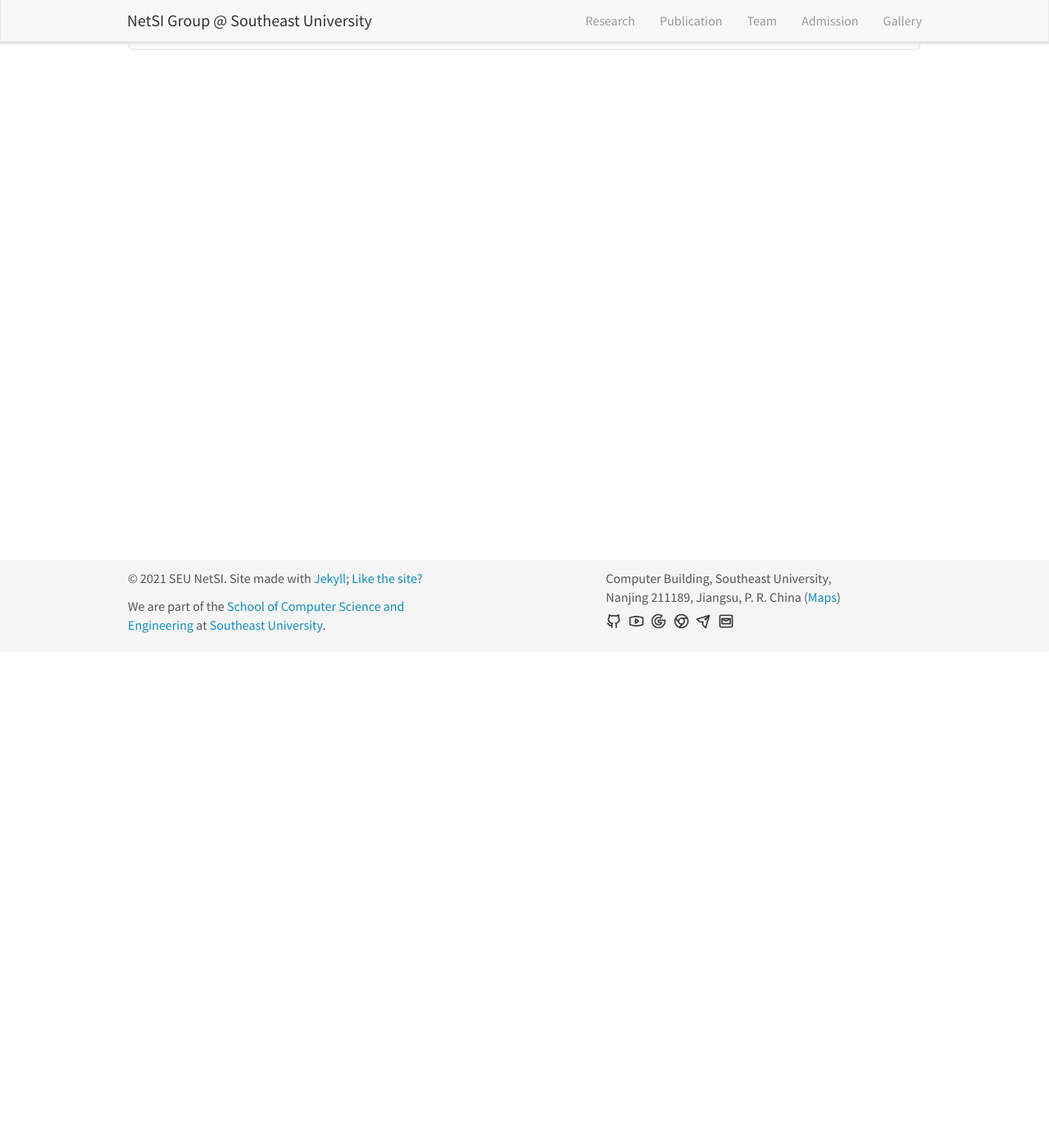
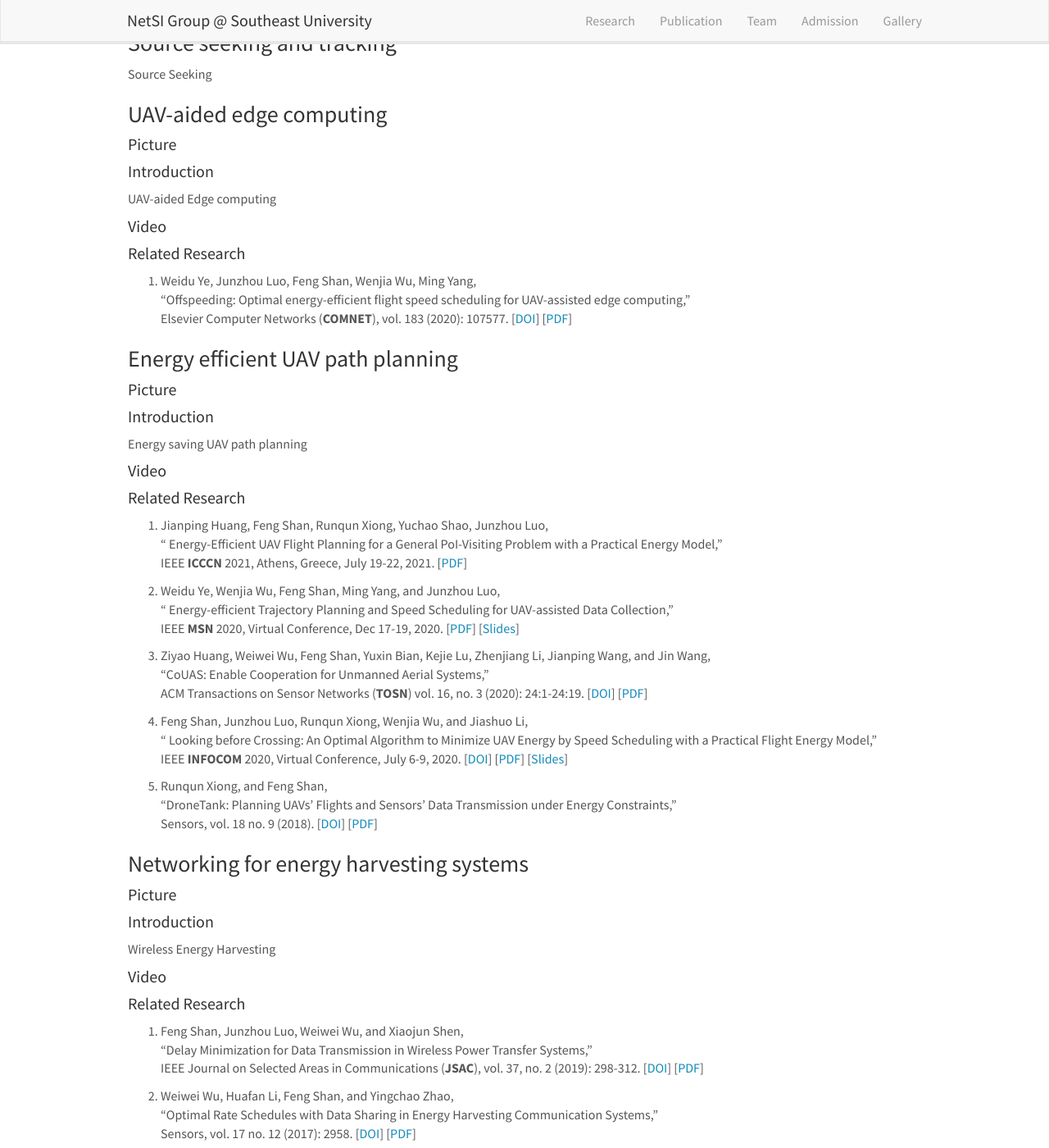
Before and after one commit to SEU-NetSI/seu-netsi.github.io, a Jekyll site: the page built from _pages/research.md, in a window 1280 px wide and 1400 px high, scrolled down 573 px. Shown: the whole window at 82% size. Built offline with Jekyll 4.4.1, drawn with Linux system fonts in a browser that asks for light colours; nearby versions of some CDN libraries; some of the changed text lies outside the part shown.

Commit message:
update research page

```diff
--- a/_pages/research.md
+++ b/_pages/research.md
@@ -8,35 +8,175 @@ permalink: /research/
 
 # Research
 
-{% assign number_printed = 0 %}
-{% for publi in site.data.publist %}
+### Ultra-wideband swarm ranging and locationing
 
-{% assign even_odd = number_printed | modulo: 2 %}
-{% if publi.highlight == 1 %}
+#### Picture
 
-{% if even_odd == 0 %}
-<div class="row">
-{% endif %}
+#### Introduction
+Ultra-wideband swarm ranging and locationing
 
-<div class="col-sm-12 clearfix">
- <div class="well">
-  <pubtit>{{ publi.title }}</pubtit>
-  <img src="{{ site.url }}{{ site.baseurl }}/images/pubpic/{{ publi.image }}" class="img-responsive" width="33%" style="float: left" />
-  <p>{{ publi.description }}</p>
-  <p><em>{{ publi.authors }}</em></p>
- </div>
-</div>
+#### Video
 
-{% assign number_printed = number_printed | plus: 1 %}
+#### Related Research
 
-{% if even_odd == 1 %}
-</div>
-{% endif %}
+0. Feng Shan, Jiaxin Zeng, Zengbao Li, Junzhou Luo, and Weiwei Wu,<br>
+&ldquo; Ultra-Wideband Swarm Ranging,&rdquo; <br>
+IEEE <b>INFOCOM</b> 2021, Virtual Conference, May 10-13, 2021.
+[<a href="papers/SZLLW-INFOCOM21p.pdf">PDF</a>]
+[<a href="papers/SZLLW-INFOCOM21_slides.pdf">Slides</a>]
+[<a href="https://www.youtube.com/watch?v=hJ8yo2ReBdA">Demo Video</a>]
 
-{% endif %}
-{% endfor %}
 
-{% assign even_odd = number_printed | modulo: 2 %}
-{% if even_odd == 1 %}
-</div>
-{% endif %}
+### Ad hoc networking for robotic swarms
+
+#### Picture
+
+#### Introduction
+Networking
+
+### Source seeking and tracking
+
+Source Seeking
+
+
+### UAV-aided edge computing
+
+#### Picture
+
+#### Introduction
+UAV-aided Edge computing
+
+#### Video
+
+#### Related Research
+0. Weidu Ye, Junzhou Luo, Feng Shan, Wenjia Wu, Ming Yang,<br>
+&ldquo;Offspeeding: Optimal energy-efficient flight speed scheduling for UAV-assisted edge computing,&rdquo; <br>
+Elsevier Computer Networks (<b>COMNET</b>), vol. 183 (2020): 107577.
+[<a href="https://doi.org/10.1016/j.comnet.2020.107577">DOI</a>]
+[<a href="papers/YLSWY-CN20.pdf">PDF</a>]
+
+
+### Energy efficient UAV path planning
+
+#### Picture
+
+#### Introduction
+Energy saving UAV path planning
+
+#### Video
+
+#### Related Research
+
+0. Jianping Huang, Feng Shan, Runqun Xiong, Yuchao Shao, Junzhou Luo,<br>
+&ldquo; Energy-Efficient UAV Flight Planning for a General PoI-Visiting Problem with a Practical Energy Model,&rdquo; <br>
+IEEE <b>ICCCN</b> 2021, Athens, Greece, July 19-22, 2021.
+[<a href="papers/HSXSL-ICCCN21p.pdf">PDF</a>]
+
+0. Weidu Ye, Wenjia Wu, Feng Shan, Ming Yang, and Junzhou Luo,<br>
+&ldquo; Energy-efficient Trajectory Planning and Speed Scheduling for UAV-assisted Data Collection,&rdquo; <br>
+IEEE <b>MSN</b> 2020, Virtual Conference, Dec 17-19, 2020.
+[<a href="papers/YWSYL-MSN21p.pdf">PDF</a>]
+[<a href="papers/YWSYL-MSN21_slides.pdf">Slides</a>]
+
+0. Ziyao Huang, Weiwei Wu, Feng Shan, Yuxin Bian, Kejie Lu, Zhenjiang Li, Jianping Wang, and Jin Wang,<br>
+&ldquo;CoUAS: Enable Cooperation for Unmanned Aerial Systems,&rdquo; <br>
+ACM Transactions on Sensor Networks (<b>TOSN</b>) vol. 16, no. 3 (2020): 24:1-24:19.
+[<a href="https://doi.org/10.1145/3388323">DOI</a>]
+[<a href="papers/HWSBLLWW-TOSN20.pdf">PDF</a>]
+
+
+0. Feng Shan, Junzhou Luo, Runqun Xiong, Wenjia Wu, and Jiashuo Li,<br>
+&ldquo; Looking before Crossing: An Optimal Algorithm to Minimize UAV Energy by Speed Scheduling with a Practical Flight Energy Model,&rdquo; <br>
+IEEE <b>INFOCOM</b> 2020, Virtual Conference, July 6-9, 2020.
+[<a href="https://dx.doi.org/10.1109/INFOCOM41043.2020.9155376">DOI</a>]
+[<a href="papers/SLXWL-INFOCOM20p.pdf">PDF</a>]
+[<a href="papers/SLXWL-INFOCOM20_slides.pdf">Slides</a>]
+
+0. Runqun Xiong, and Feng Shan,<br>
+&ldquo;DroneTank: Planning UAVs' Flights and Sensors' Data Transmission under Energy Constraints,&rdquo; <br>
+Sensors, vol. 18 no. 9 (2018).
+[<a href="https://doi.org/10.3390/s18092913">DOI</a>]
+[<a href="papers/XS-Sensors18.pdf">PDF</a>]
+
+
+
+
+### Networking for energy harvesting systems
+
+#### Picture
+
+#### Introduction
+Wireless Energy Harvesting
+
+#### Video
+
+#### Related Research
+0. Feng Shan, Junzhou Luo, Weiwei Wu, and Xiaojun Shen,<br>
+&ldquo;Delay Minimization for Data Transmission in Wireless Power Transfer Systems,&rdquo; <br>
+IEEE Journal on Selected Areas in Communications (<b>JSAC</b>), vol. 37, no. 2 (2019): 298-312.
+[<a href="https://dx.doi.org/10.1109/JSAC.2018.2872395">DOI</a>]
+[<a href="papers/SLWS-JSAC18.pdf">PDF</a>]
+
+0. Weiwei Wu, Huafan Li, Feng Shan, and Yingchao Zhao,<br>
+&ldquo;Optimal Rate Schedules with Data Sharing in Energy Harvesting Communication Systems,&rdquo; <br>
+Sensors, vol. 17 no. 12 (2017): 2958.
+[<a href="https://doi.org/10.3390/s17122958">DOI</a>]
+[<a href="papers/WLSZ-Sensors17.pdf">PDF</a>]
+
+0. Weiwei Wu, Jianping Wang, Xiumin Wang, Feng Shan, and Junzhou Luo,<br>
+&ldquo;Online Throughput Maximization for Energy Harvesting Communication Systems with Battery Overflow,&rdquo; <br>
+IEEE Transactions on Mobile Computing (<b>TMC</b>), vol. 16, no. 1 (2017): 185-197.
+[<a href="https://dx.doi.org/10.1109/TMC.2016.2539163">DOI</a>]
+[<a href="papers/WWWSL-TMC17.pdf">PDF</a>]
+
+0. Feng Shan, Junzhou Luo, Weiwei Wu, and Xiaojun Shen,<br>
+&ldquo;Optimal Wireless Power Transfer Scheduling for Delay Minimization,&rdquo; <br>
+IEEE <b>INFOCOM</b> 2016, San Francisco, CA, USA, April 10-15, 2016.
+[<a href="https://dx.doi.org/10.1109/INFOCOM.2016.7524521">DOI</a>]
+[<a href="papers/SLWS-INFOCOM16.pdf">PDF</a>]
+[<a href="papers/SLWS-INFOCOM16_slides.pdf">Slides</a>]
+
+0. Feng Shan, Junzhou Luo, Weiwei Wu, Minming Li, and Xiaojun Shen,<br>
+&ldquo;Discrete Rate Scheduling for Packets with Individual Deadlines in Energy Harvesting Systems,&rdquo; <br>
+IEEE Journal on Selected Areas in Communications (<b>JSAC</b>), vol. 33, no. 3 (2015): 438-451.
+[<a href="https://dx.doi.org/10.1109/JSAC.2015.2391491">DOI</a>]
+[<a href="papers/SLWLS-JSAC15.pdf">PDF</a>]
+
+
+
+## Older research
+
+### Energy efficient wireless networking
+
+#### Picture
+
+#### Introduction
+Wireless Energy Harvesting
+
+#### Video
+
+#### Related Research
+
+0. Feng Shan, Junzhou Luo, Jiahui Jin, and Weiwei Wu,<br>
+&ldquo;Offloading Delay Constrained Transparent Computing Tasks with Energy-Efficient Transmission Power Scheduling in Wireless IoT Environment,&rdquo; <br>
+IEEE Internet of Things Journal (<b>IoT-J</b>), vol. 6, no. 3 (2019): 4411-4422.
+[<a href="https://dx.doi.org/10.1109/JIOT.2018.2883903">DOI</a>]
+[<a href="papers/SLJW-IOTJ19.pdf">PDF</a>]
+
+0. Weiwei Wu, Guangli Dai, Yan Li, and Feng Shan,<br>
+&ldquo;On Maximizing the Throughput of Packet Transmission under Energy Constraints,&rdquo; <br>
+Sensors, vol. 18 no. 7 (2018).
+[<a href="https://doi.org/10.3390/s18072018">DOI</a>]
+[<a href="papers/WDLS-Sensors18.pdf">PDF</a>]
+
+0. Weiwei Wu, Jianping Wang, Minming Li, Kai Liu, Feng Shan, and Junzhou Luo,<br>
+&ldquo;Energy-efficient Transmission with Data Sharing in Participatory Sensing Systems,&rdquo; <br>
+IEEE Journal on Selected Areas in Communications (<b>JSAC</b>), vol. 34, no. 12 (2016): 4048-4062.
+[<a href="https://dx.doi.org/10.1109/JSAC.2016.2621359">DOI</a>]
+[<a href="papers/WWLLSL-JSAC16.pdf">PDF</a>]
+
+0. Feng Shan, Junzhou Luo, and Xiaojun Shen,<br>
+&ldquo;Optimal energy efficient packet scheduling with arbitrary individual deadline guarantee,&rdquo;<br>
+Elsevier Computer Networks (<b>COMNET</b>), vol. 75 (2014): 351-366.
+[<a href="https://dx.doi.org/10.1016/j.comnet.2014.10.022">DOI</a>]
+[<a href="papers/SLS-CN14.pdf">PDF</a>]
```
Also changed, not shown: other parts of _pages/research.md (+1 -1 lines).
